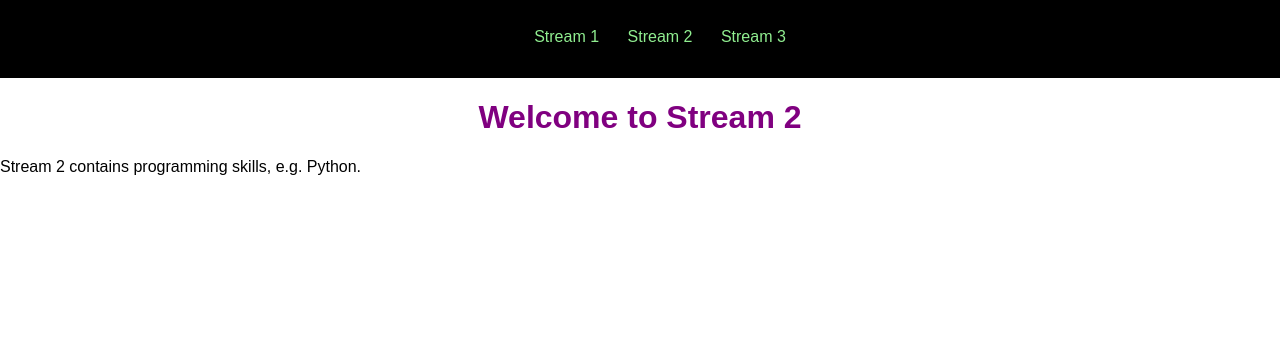
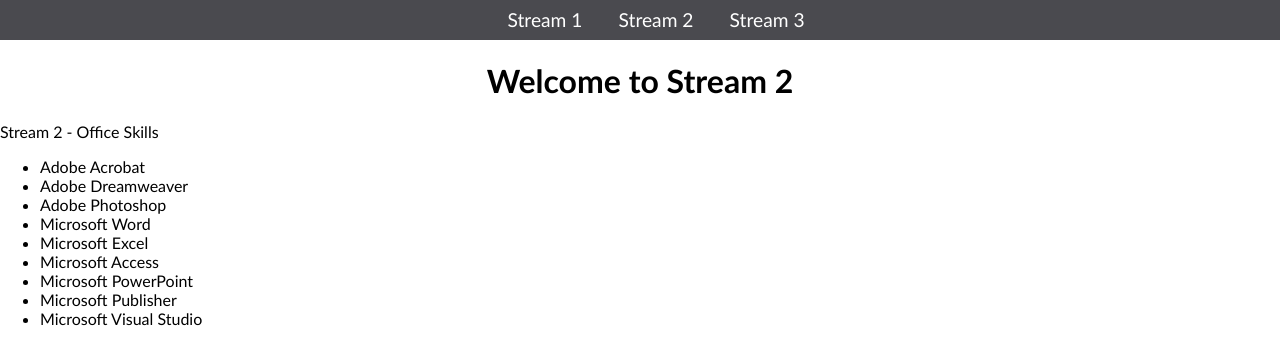
Before and after one commit to derektypist/navigation-non-bs, a plain HTML site: page stream2.html in a window 1280 px wide. Drawn offline with Linux system fonts and the light colour scheme.

Commit message:
Updated contents of all three web pages

```diff
--- a/css/style.css
+++ b/css/style.css
@@ -1,39 +1,50 @@
 body {
-    margin: 0;
-    font-family: Arial, Verdana, sans-serif;
+  margin: 0;
+  padding: 0;
+  font-family: "Calibri", Arial, Verdana, sans-serif;
+}
+
+nav ul {
+  list-style: none;
+  background-color: #4a4a4f;
+  text-align: center;
+  padding: 0;
+  margin: 0;
+}
+
+nav li {
+  font-size: 1.2em;
+  line-height: 40px;
+  height: 40px;
+  display: inline-block;
+  margin-left: 2.5%;
+}
+
+nav a {
+  text-decoration: none;
+  color: #fff;
+  display: block;
+}
+
+nav a:hover {
+  background-color: #fff;
+  color: #4a4a4f;
+}
+
+nav a:active {
+  background-color: #fff;
+  color: #e67e22;
 }
 
 h1 {
-    text-align: center;
-    color: purple;
+  text-align: center;
 }
 
-nav {
-    padding: 0;
-    margin: 0;
-    list-style-type: none;
-    background-color: black;
-    text-align: center;
-    overflow: hidden;
-
+a {
+  text-decoration: none;
+  color: #3498db;
 }
 
-
-nav li {
-    display: inline-block;
-    padding: 12px;
+a:hover {
+  color: #e67e22;
 }
-
-nav a {
-    text-decoration: none;
-    color: lightgreen;
-    float: left;
-}
-
-.active {
-    color: lightblue;
-}
-
-nav a:hover:not(.active) {
-    color: orange;
-}
--- a/stream2.html
+++ b/stream2.html
@@ -10,12 +10,23 @@
 <body>
 	<nav>
 	<ul>
-		<li><a href="stream1.html">Stream 1</a></li>
+		<li><a href="index.html">Stream 1</a></li>
 		<li><a href="stream2.html">Stream 2</a></li>
 		<li><a href="stream3.html">Stream 3</a></li>
 	</ul>
 	</nav>
 	<h1>Welcome to Stream 2</h1>
-	<p>Stream 2 contains programming skills, e.g. Python.</p>
+	<p>Stream 2 - Office Skills</p>
+	<ul>
+		<li>Adobe Acrobat</li>
+		<li>Adobe Dreamweaver</li>
+		<li>Adobe Photoshop</li>
+		<li>Microsoft Word</li>
+		<li>Microsoft Excel</li>
+		<li>Microsoft Access</li>
+		<li>Microsoft PowerPoint</li>
+		<li>Microsoft Publisher</li>
+		<li>Microsoft Visual Studio</li>
+	</ul>
 </body>
 </html>
```
Also changed, not shown: index.html (renamed from stream1.html, +13 -2 lines), stream3.html (+6 -2 lines), 1 other file.
